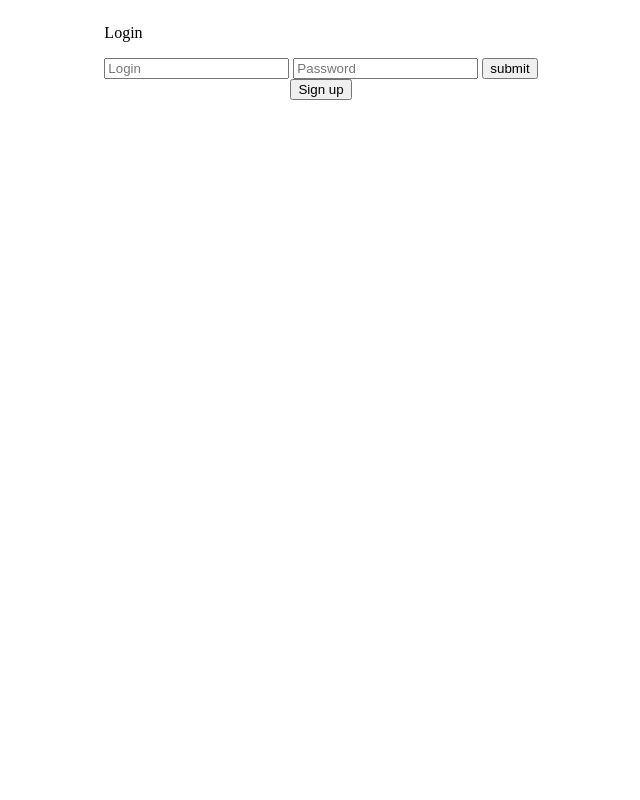
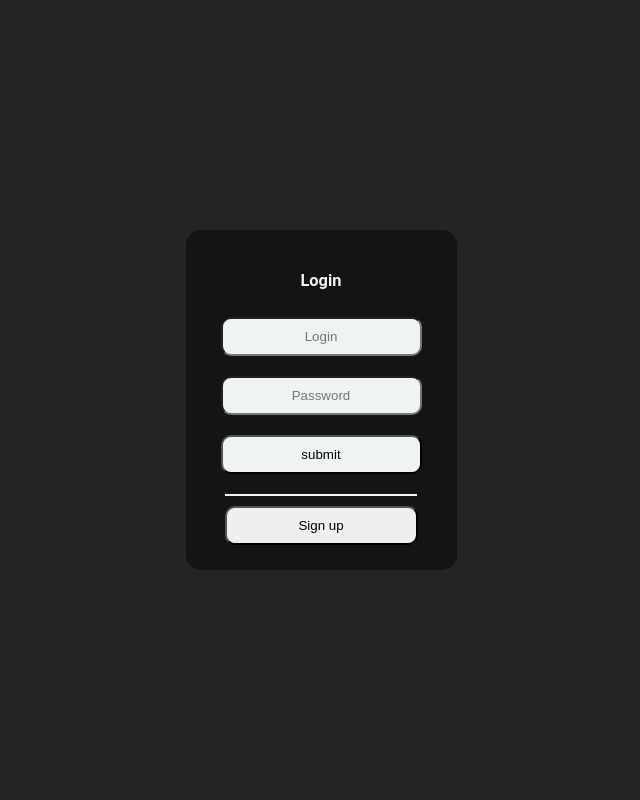
Before and after one commit to B3bq/taskmgm, a Flask app: page / in a window 1280 px wide. Shown: the whole page, without its empty margins (319-959 px from the left). Run offline with Flask 3, Linux system fonts and the light colour scheme.

Commit message:
login and sign up screen

```diff
--- a/static/css/style.css
+++ b/static/css/style.css
@@ -1,8 +1,72 @@
-.login {
+.userForm {
   display: flex;
   flex-direction: column;
   justify-content: center;
   align-items: center;
 }
+.userForm section {
+  display: flex;
+  flex-direction: column;
+  justify-content: center;
+  align-items: center;
+  background-color: #141414;
+  border-radius: 15px;
+  padding: 25px;
+}
+.userForm form {
+  display: flex;
+  flex-direction: column;
+  justify-content: center;
+}
+.userForm form h1 {
+  align-self: center;
+}
+.userForm button {
+  width: 193px;
+  padding: 10px;
+  border-radius: 10px;
+}
+.userForm a:before {
+  position: relative;
+  display: block;
+  content: "";
+  background-color: #f0f3f4;
+  width: 192px;
+  height: 0.15em;
+  margin: 10px 0px 10px 0px;
+}
+
+:root {
+  font-size: 87.5%;
+  font-family: Roboto, sans-serif;
+  box-sizing: border-box;
+  color: #f0f3f4;
+}
+
+*, *::before, *::after {
+  box-sizing: inherit;
+}
+
+body {
+  margin: 0;
+  background-color: #242424;
+  display: flex;
+  flex-direction: column;
+  justify-content: center;
+  align-content: center;
+  min-height: 100dvh;
+}
+
+h1, h2, h3, h4, h5, h6 {
+  font-family: Roboto, sans-serif;
+}
+
+input {
+  background-color: #f0f3f4;
+  padding: 10px;
+  text-align: center;
+  margin: 10px;
+  border-radius: 10px;
+}
 
 /*# sourceMappingURL=style.css.map */
--- a/static/scss/main.scss
+++ b/static/scss/main.scss
@@ -1 +1,2 @@
 @use 'modules/login.scss' as *;
+@use 'modules/base.scss' as *;
--- /dev/null
+++ b/static/scss/modules/base.scss
@@ -0,0 +1,30 @@
+@use 'variables' as *;
+
+:root{
+    font-size: 87.5%;
+    font-family: $mainFont;
+    box-sizing: border-box;
+    color: $fontColor;
+}
+*, *::before, *::after{
+    box-sizing: inherit;
+}
+body{
+    margin: 0;
+    background-color: $primaryColor;
+    display: flex;
+    flex-direction: column;
+    justify-content: center;
+    align-content: center;
+    min-height: 100dvh;
+}
+h1, h2, h3, h4, h5, h6 {
+    font-family: $mainFont;
+}
+input{
+    background-color: $fontColor;
+    padding: 10px;
+    text-align: center;
+    margin: 10px;
+    border-radius: 10px;
+}
--- a/static/scss/modules/login.scss
+++ b/static/scss/modules/login.scss
@@ -1,9 +1,43 @@
 @use 'variables.scss' as *;
 
-.login{
+.userForm{
     display: flex;
     flex-direction: column;
     justify-content: center;
     align-items: center;
 
+    section{
+        display: flex;
+        flex-direction: column;
+        justify-content: center;
+        align-items: center;
+        background-color: $secondaryColor;
+        border-radius: 15px;
+        padding: 25px;
+    }
+
+    form{
+        display: flex;
+        flex-direction: column;
+        justify-content: center;
+
+        h1{
+            align-self: center;
+        }
+    }
+
+    button{
+        width: 193px;
+        padding: 10px;
+        border-radius: 10px;
+    }
+    a:before{
+        position: relative;
+        display: block;
+        content: '';
+        background-color: $fontColor;
+        width: 192px;
+        height: 0.15em;
+        margin: 10px 0px 10px 0px;
+    }
 }
--- a/static/scss/modules/variables.scss
+++ b/static/scss/modules/variables.scss
@@ -1 +1,5 @@
 $mainFont: Roboto, sans-serif;
+$fontColor: #f0f3f4;
+
+$primaryColor: #242424;
+$secondaryColor: #141414;
--- a/templates/login.html
+++ b/templates/login.html
@@ -8,14 +8,16 @@
 </head>
 <html>
    <body>
-      <section class="login">
+      <section class="userForm">
+         <section>
             <form action = "http://localhost:5000/login" method = "POST">
-         <p>Login</p>
+               <h1>Login</h1>
                <input type = "text" name = "nm" placeholder="Login">
                <input type="password" name="password" placeholder="Password">
                <input type = "submit" value = "submit">
             </form>
             <a href="/form"><button>Sign up</button></a>
          </section>
+      </section>
    </body>
 </html>
--- a/templates/sign.html
+++ b/templates/sign.html
@@ -4,8 +4,12 @@
     <meta charset="UTF-8">
     <meta name="viewport" content="width=device-width, initial-scale=1.0">
     <title>Task mgm</title>
+    <link rel="stylesheet" href="{{url_for('static', filename='css/style.css')}}">
 </head>
 <body>
+    <section class="userForm">
+        <section>
+            <h1>SIGN UP</h1>
             <form action="http://localhost:5000/sign" method="post">
                 <input type="text" name="name" placeholder="Name/Login">
                 <input type="text" name="email" placeholder="E-mail">
@@ -13,5 +17,7 @@
                 <input type="password" name="re_password" placeholder="Reapet password">
                 <input type="submit" value="Submit">
             </form>
+        </section>
+    </section>
 </body>
 </html>
```
Also changed, not shown: 1 other file. Lines whose indentation alone changed are shown as unchanged.
